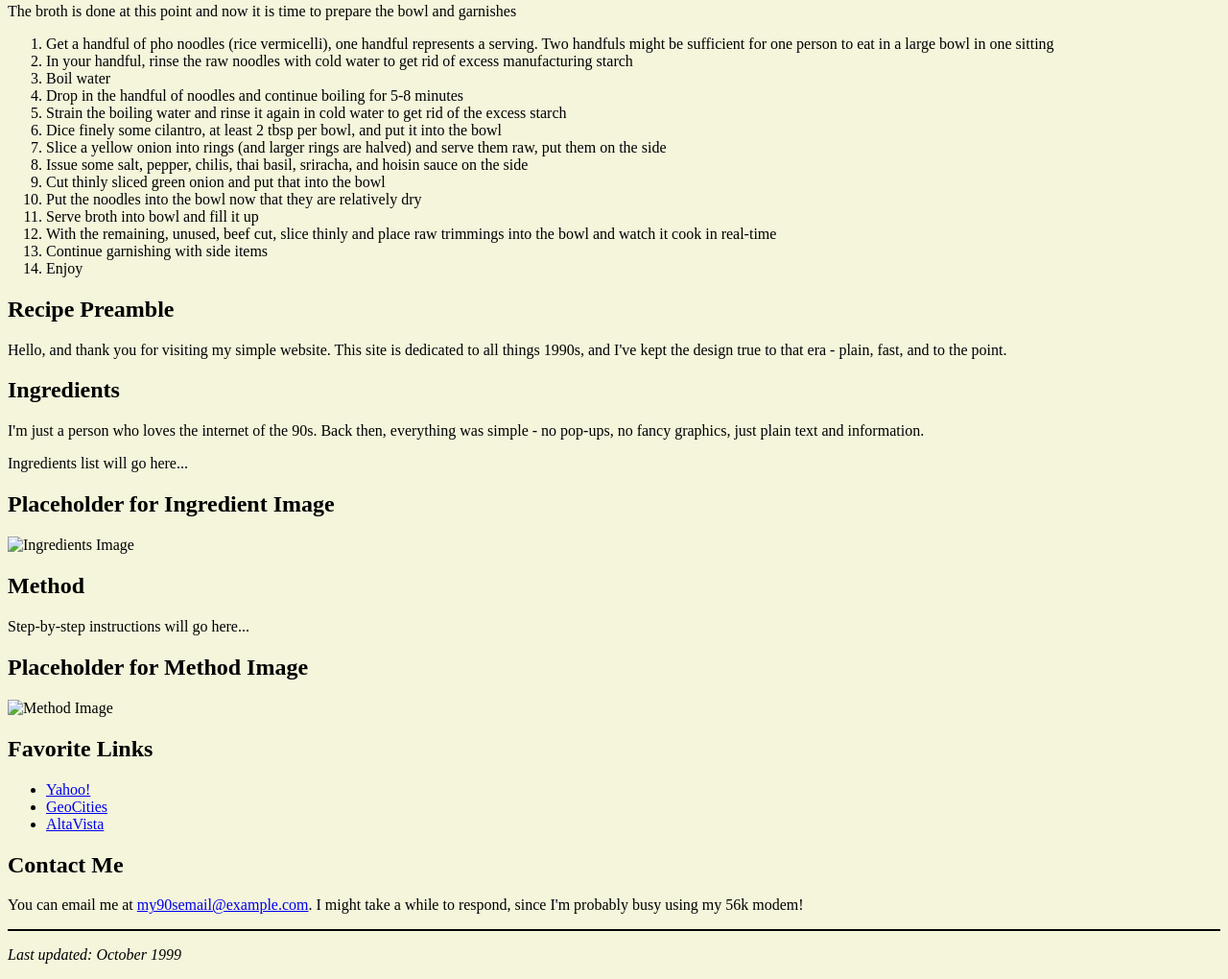
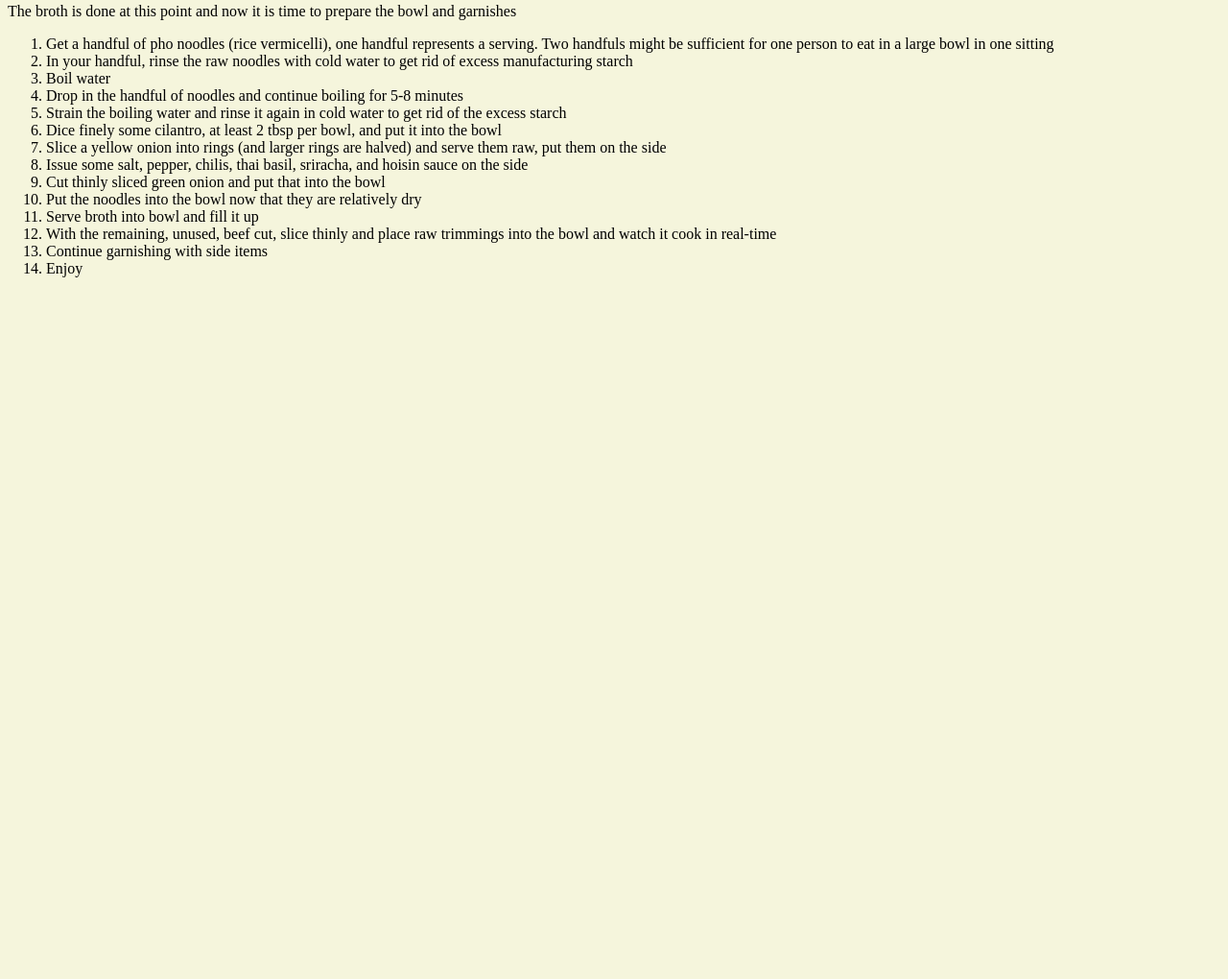
Before and after one commit to bryan7ran/recipe, a plain HTML site: page 5-Method.html in a window 1280 px wide. Shown: the part 1486-2506 px from the top of the page at 96% size. After the commit the page ends 1791 px from the top, so only its background shows below. Drawn offline with Linux system fonts and the light colour scheme.

Commit message:
Add files via upload

```diff
--- a/5-Method.html
+++ b/5-Method.html
@@ -161,37 +161,5 @@
 </ol>
 
 
-    <h2>Recipe Preamble</h2>
-
-    <p>Hello, and thank you for visiting my simple website. This site is dedicated to all things 1990s, and I've kept the design true to that era - plain, fast, and to the point.</p>
-
-    <h2>Ingredients</h2>
-    <p>I'm just a person who loves the internet of the 90s. Back then, everything was simple - no pop-ups, no fancy graphics, just plain text and information.</p>
-    <p>Ingredients list will go here...</p>
-
-    <h2>Placeholder for Ingredient Image</h2>
-    <img src="img/ingredients.jpg" alt="Ingredients Image">
-
-    <h2>Method</h2>
-    <p>Step-by-step instructions will go here...</p>
-
-    <h2>Placeholder for Method Image</h2>
-    <href="/img/method.jpg"><link rel="stylesheet" href=""></href>
-    <img src="img/method2.jpg" alt="Method Image">
-
-    <h2>Favorite Links</h2>
-    <ul>
-        <li><a href="http://www.yahoo.com" target="_blank" onmouseover="showImage(event, 'img/yahoo.jpg')" onmouseout="hideImage()">Yahoo!</a></li>
-        <li><a href="http://www.geocities.com" target="_blank" onmouseover="showImage(event, 'img/geocities.jpg')" onmouseout="hideImage()">GeoCities</a></li>
-        <li><a href="http://www.altavista.com" target="_blank" onmouseover="showImage(event, 'img/altavista.jpg')" onmouseout="hideImage()">AltaVista</a></li>
-    </ul>
-
-    <h2>Contact Me</h2>
-    <p>You can email me at <a href="mailto:my90semail@example.com">my90semail@example.com</a>. I might take a while to respond, since I'm probably busy using my 56k modem!</p>
-
-    <hr>
-    <p><em>Last updated: October 1999</em></p>
-
-    <img id="hoverImage" class="hover-image" src="" alt="Hover Image">
 </body>
 </html>
```
